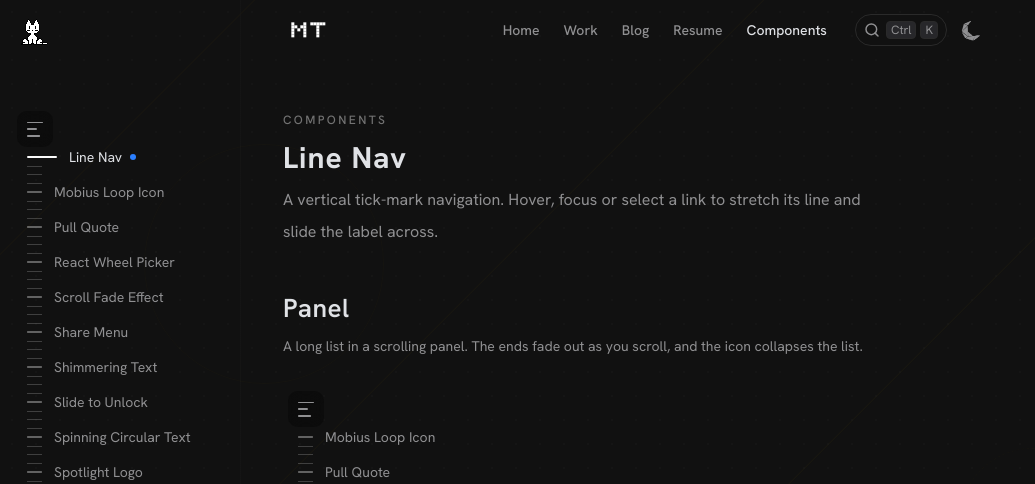
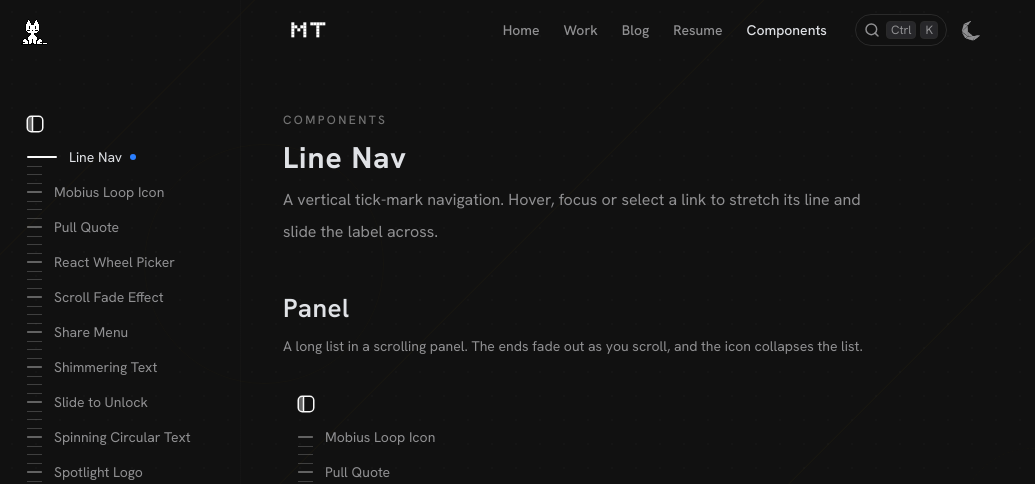
Before and after one commit to meghrajthakre/My-portfolio, a React (Vite) app in the folder frontend/: page /components in a window 1280 px wide. Shown: the top 484 px of the page, without its empty margins (0-1035 px from the left). Built offline with nearby package versions, Linux system fonts and the light colour scheme; no server answers.

Commit message:
feat: enhance ToggleButton with improved SVG structure and tooltip integration for better accessibility

```diff
--- a/frontend/src/Pages/Components/Sidebar/ToggleButton.jsx
+++ b/frontend/src/Pages/Components/Sidebar/ToggleButton.jsx
@@ -4,85 +4,100 @@ import Tooltip from "../../../common/Tooltip"
 import { cn } from "../../../lib/utils"
 
 const MotionButton = motion.button
-const MotionSpan = motion.span
+const MotionRect = motion.rect
+const MotionLine = motion.line
 
 const SPRING = { type: "spring", stiffness: 600, damping: 30 }
-const TICK_FULL = 16
-const TICK_OPEN = [1, 0.62, 0.82]
-const TICK_CLOSED = 0.5
-const WAVE = 0.035
 
-const tickTransition = ({ i, reduce }) =>
-  reduce ? { duration: 0 } : { ...SPRING, delay: i * WAVE }
-
-const tickVariants = {
-  closed: (custom) => ({
-    scaleX: TICK_CLOSED,
-    transition: tickTransition(custom),
-  }),
-  open: (custom) => ({
-    scaleX: TICK_OPEN[custom.i],
-    transition: tickTransition(custom),
-  }),
-  hover: (custom) => ({
-    scaleX: 1,
-    transition: tickTransition(custom),
-  }),
+// Claude-style "sidebar" glyph: a rounded frame with a divider near the left.
+// Open  -> the left pane is filled in, the divider sits at rest.
+// Closed -> the pane is empty; on hover the divider nudges right and a ghost
+//           of the pane appears, hinting at what a click will do.
+const paneVariants = {
+  open: { opacity: 0.35, scaleX: 1 },
+  closed: { opacity: 0, scaleX: 0.6 },
+  hover: (open) => (open ? { opacity: 0.55, scaleX: 1 } : { opacity: 0.2, scaleX: 1 }),
 }
 
-const buttonVariants = {
-  closed: { y: 0, scale: 1 },
-  open: { y: 0, scale: 1 },
-  hover: { y: -1 },
-  tap: { y: 0, scale: 0.94 },
+const dividerVariants = {
+  open: { x: 0 },
+  closed: { x: 0 },
+  hover: (open) => ({ x: open ? -0.75 : 0.75 }),
 }
 
 export function ToggleButton({ open, onClick, listId }) {
   const reduceMotion = useReducedMotion()
+  const label = open ? "Collapse component list" : "Expand component list"
+  const transition = reduceMotion ? { duration: 0 } : SPRING
 
   return (
     <div className="absolute top-2.5 left-[5px] z-10">
-      <Tooltip
-        text={open ? "Collapse component list" : "Expand component list"}
-        placement="right"
-      >
+      <Tooltip text={label} placement="right">
         <MotionButton
           type="button"
           onClick={onClick}
           aria-expanded={open}
           aria-controls={listId}
-          aria-label={open ? "Collapse component list" : "Expand component list"}
+          aria-label={label}
           data-state={open ? "open" : "closed"}
           initial={false}
           animate={open ? "open" : "closed"}
           whileHover="hover"
-          whileTap="tap"
-          variants={reduceMotion ? undefined : buttonVariants}
-          transition={reduceMotion ? { duration: 0 } : SPRING}
+          whileTap={reduceMotion ? undefined : { scale: 0.92 }}
+          transition={transition}
           className={cn(
-            "group relative flex size-9 cursor-pointer items-center justify-center rounded-lg outline-hidden",
-            "border border-transparent bg-background/70 text-foreground/60 backdrop-blur-sm",
-            "transition-[background-color,border-color,color] duration-200 ease-out",
-            "hover:border-foreground/10 hover:bg-foreground/[0.06] hover:text-foreground",
-            "data-[state=open]:text-foreground/80 data-[state=open]:hover:text-foreground",
+            // Ghost button: no background colour in any state. Only the icon
+            // brightens on hover / when open.
+            "group relative flex size-9 cursor-pointer items-center justify-center rounded-lg bg-transparent outline-hidden",
+            "text-foreground/60 transition-[color] duration-200 ease-out",
+            "hover:text-foreground",
+            "data-[state=open]:text-foreground",
             "focus-visible:ring-2 focus-visible:ring-foreground/30"
           )}
         >
-          <span
+          <svg
+            viewBox="0 0 20 20"
+            fill="none"
             aria-hidden="true"
-            className="flex flex-col gap-[5px]"
-            style={{ width: TICK_FULL }}
+            className="size-5"
           >
-            {TICK_OPEN.map((_, i) => (
-              <MotionSpan
-                key={i}
-                custom={{ i, reduce: !!reduceMotion }}
-                variants={tickVariants}
-                className="block h-[1.5px] origin-left rounded-full bg-current"
-                style={{ width: TICK_FULL }}
-              />
-            ))}
-          </span>
+            {/* Left pane fill */}
+            <MotionRect
+              x="2.75"
+              y="2.75"
+              width="4.5"
+              height="14.5"
+              rx="2"
+              fill="currentColor"
+              style={{ originX: 0 }}
+              variants={paneVariants}
+              custom={open}
+              transition={transition}
+            />
+            {/* Frame */}
+            <rect
+              x="2.25"
+              y="2.25"
+              width="15.5"
+              height="15.5"
+              rx="4"
+              stroke="currentColor"
+              strokeWidth="1.5"
+            />
+            {/* Divider */}
+            <MotionLine
+              x1="7.5"
+              y1="3"
+              x2="7.5"
+              y2="17"
+              stroke="currentColor"
+              strokeWidth="1.5"
+              strokeLinecap="round"
+              variants={dividerVariants}
+              custom={open}
+              transition={transition}
+            />
+          </svg>
         </MotionButton>
       </Tooltip>
     </div>
```
